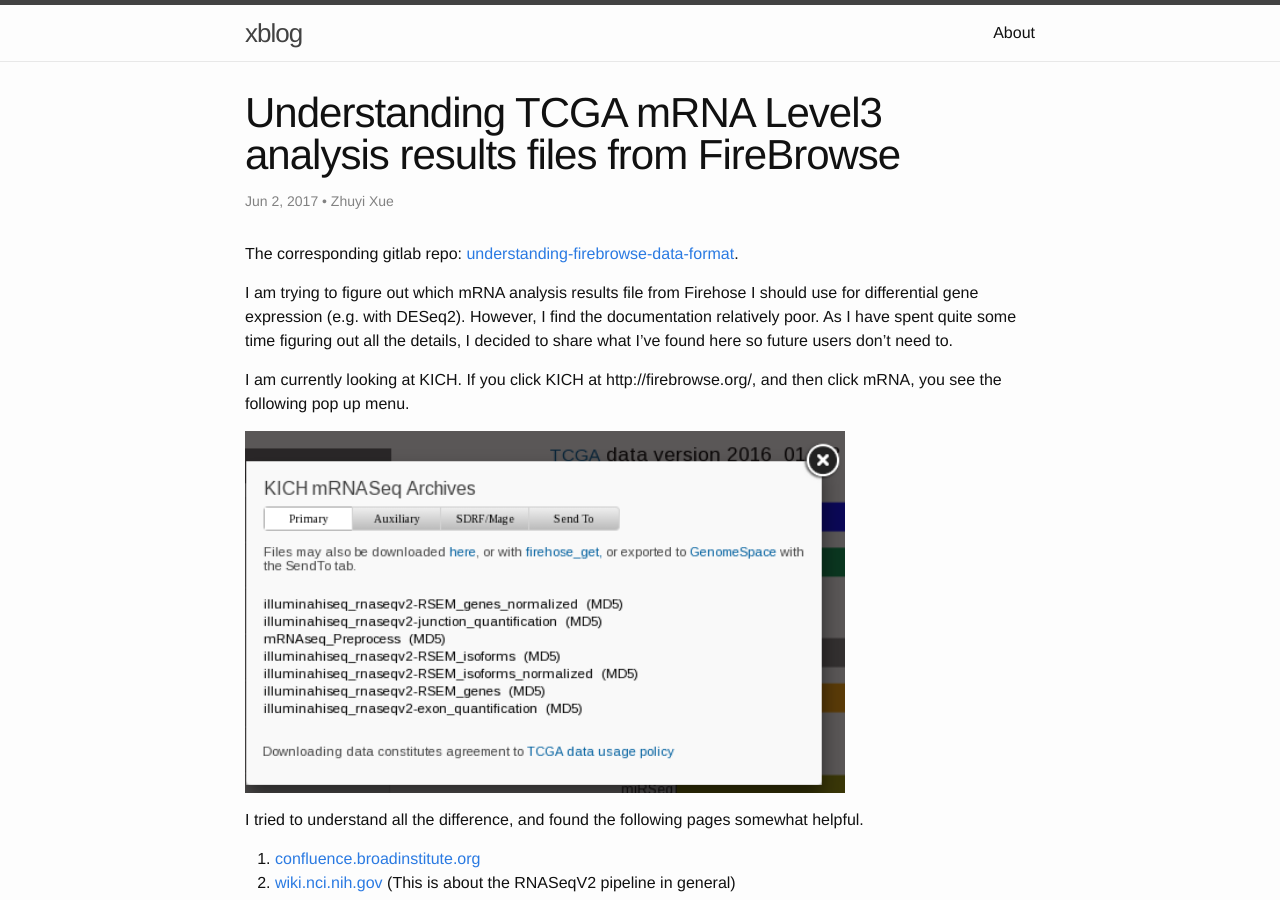
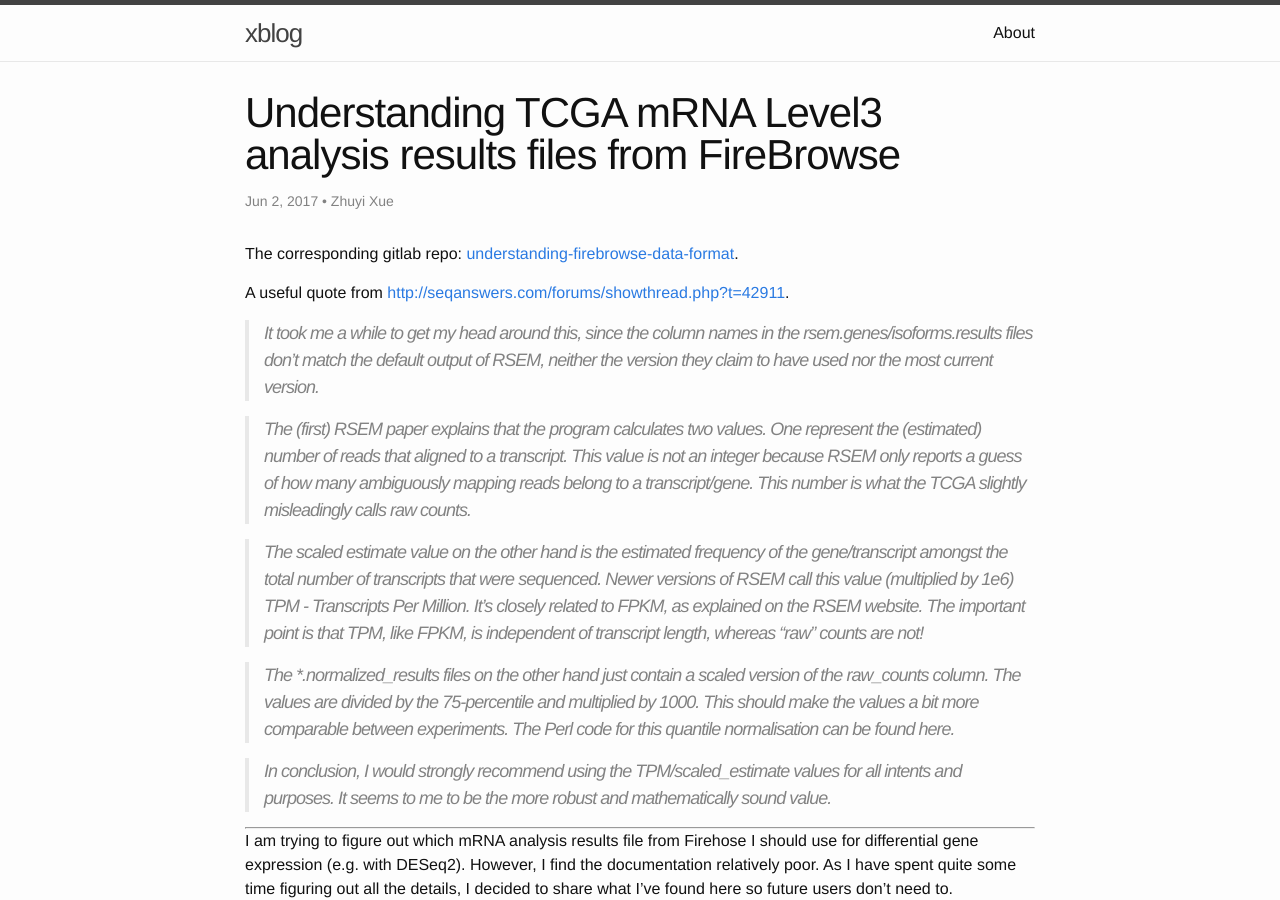
Before and after one commit to zyxue/zyxue.github.io, a Jekyll site: the page built from _posts/2017-06-02-understanding-TCGA-mRNA-Level3-analysis-results-files-from-firebrose.md, in a window 1280 px wide and 900 px high. Built offline with Jekyll 4.4.1, drawn with Linux system fonts in a browser that asks for light colours; comment, search, counter and statistics services are not loaded.

Commit message:
updated _posts/2017-06-02-understanding-TCGA-mRNA-Level3-analysis-results-files-from-firebrose.md

```diff
--- a/_posts/2017-06-02-understanding-TCGA-mRNA-Level3-analysis-results-files-from-firebrose.md
+++ b/_posts/2017-06-02-understanding-TCGA-mRNA-Level3-analysis-results-files-from-firebrose.md
@@ -7,6 +7,37 @@ tags: mRNA-Seq, FireBrowse, FireHose, RSEM
 
 The corresponding gitlab repo:
 [understanding-firebrowse-data-format](https://gitlab.com/zyxue/understanding-firebrowse-data-format/tree/master).
+
+A useful quote from
+[http://seqanswers.com/forums/showthread.php?t=42911](http://seqanswers.com/forums/showthread.php?t=42911).
+
+>It took me a while to get my head around this, since the column names in the
+>rsem.genes/isoforms.results files don't match the default output of RSEM,
+>neither the version they claim to have used nor the most current version.
+
+>The (first) RSEM paper explains that the program calculates two values. One
+>represent the (estimated) number of reads that aligned to a transcript. This
+>value is not an integer because RSEM only reports a guess of how many
+>ambiguously mapping reads belong to a transcript/gene. This number is what the
+>TCGA slightly misleadingly calls raw counts.
+
+>The scaled estimate value on the other hand is the estimated frequency of the
+>gene/transcript amongst the total number of transcripts that were sequenced.
+>Newer versions of RSEM call this value (multiplied by 1e6) TPM - Transcripts
+>Per Million. It's closely related to FPKM, as explained on the RSEM website.
+>The important point is that TPM, like FPKM, is independent of transcript
+>length, whereas "raw" counts are not!
+
+>The *.normalized_results files on the other hand just contain a scaled version
+>of the raw_counts column. The values are divided by the 75-percentile and
+>multiplied by 1000. This should make the values a bit more comparable between
+>experiments. The Perl code for this quantile normalisation can be found here.
+
+>In conclusion, I would strongly recommend using the TPM/scaled_estimate values
+>for all intents and purposes. It seems to me to be the more robust and
+>mathematically sound value.
+
+<hr>
 
 I am trying to figure out which mRNA analysis results file from Firehose I
 should use for differential gene expression (e.g. with DESeq2). However, I find
```
